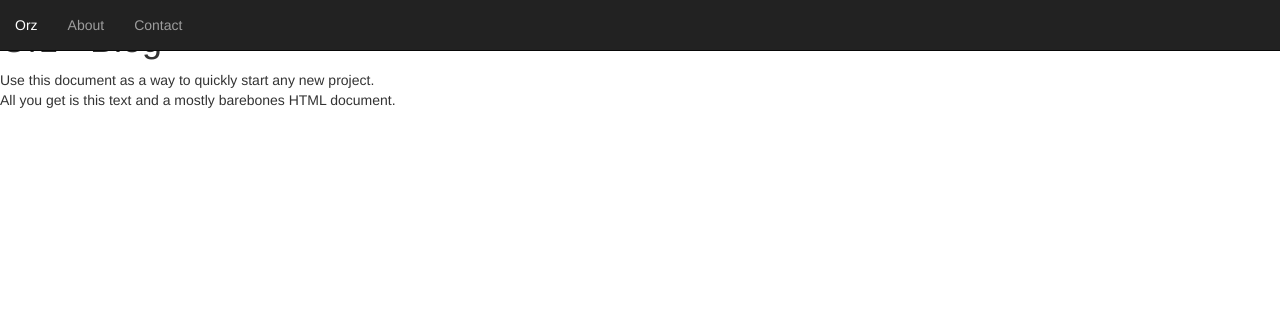
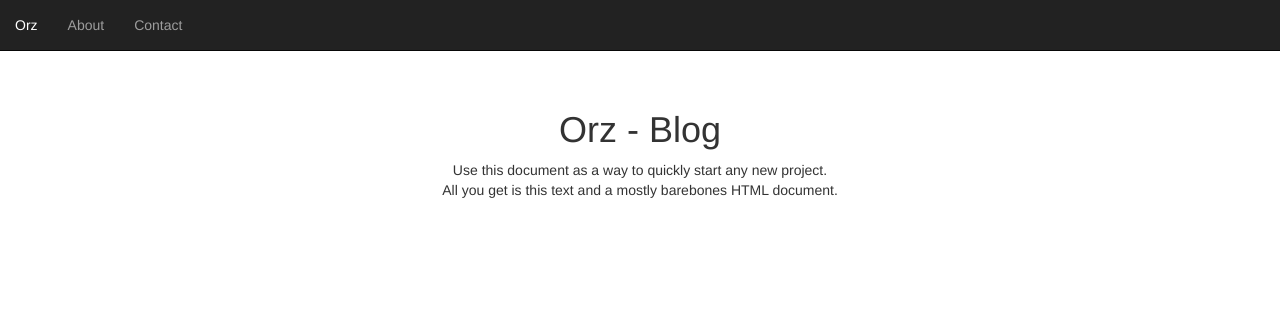
Before and after one commit to xiejia1992/Orz, a Django app: page / in a window 1280 px wide. Shown: the top 311 px of the page. Run offline with Django 3.2, Linux system fonts and the light colour scheme; some libraries are stand-ins or nearby versions.

Commit message:
update index and add app_style.css

```diff
--- a/Orz/Orz/settings.py
+++ b/Orz/Orz/settings.py
@@ -121,4 +121,4 @@ USE_TZ = True
 STATIC_ROOT = '/project/static'
 STATIC_URL = '/static/'
 STATICFILES_DIRS = (os.path.join(BASE_DIR, 'static'),)
-#STATICFILES_DIRS = ( '/project/Orz/Orz/orz_app/static',)
+#STATICFILES_DIRS = ( '/project/Orz/Orz/orz_app/static/',)
--- /dev/null
+++ b/Orz/orz_app/static/css/app_style.css
@@ -0,0 +1,7 @@
+body {
+  padding-top: 50px;
+}
+.starter-template {
+  padding: 40px 15px;
+  text-align: center;
+}
--- a/Orz/orz_app/templates/index.html
+++ b/Orz/orz_app/templates/index.html
@@ -9,6 +9,8 @@
 
     <title>Orz - Blog</title>
     <link href="/static/css/bootstrap.min.css" rel="stylesheet">
+    <link href="/static/css/app_style.css" rel="stylesheet">
+
   </head>
 
   <body>
@@ -33,12 +35,11 @@
       </div>
     </nav>
 
-    <div>
-        <div>
-        <h1>Orz - Blog</h1>
-        <p>Use this document as a way to quickly start any new project.<br> All you get is this text and a mostly barebones HTML document.</p>
-      </div>
-
+    <div class="container">
+        <div class="starter-template">
+            <h1>Orz - Blog</h1>
+            <p>Use this document as a way to quickly start any new project.<br> All you get is this text and a mostly barebones HTML document.</p>
+        </div>
     </div>
 
 
```
Also changed, not shown: 1 other file.
